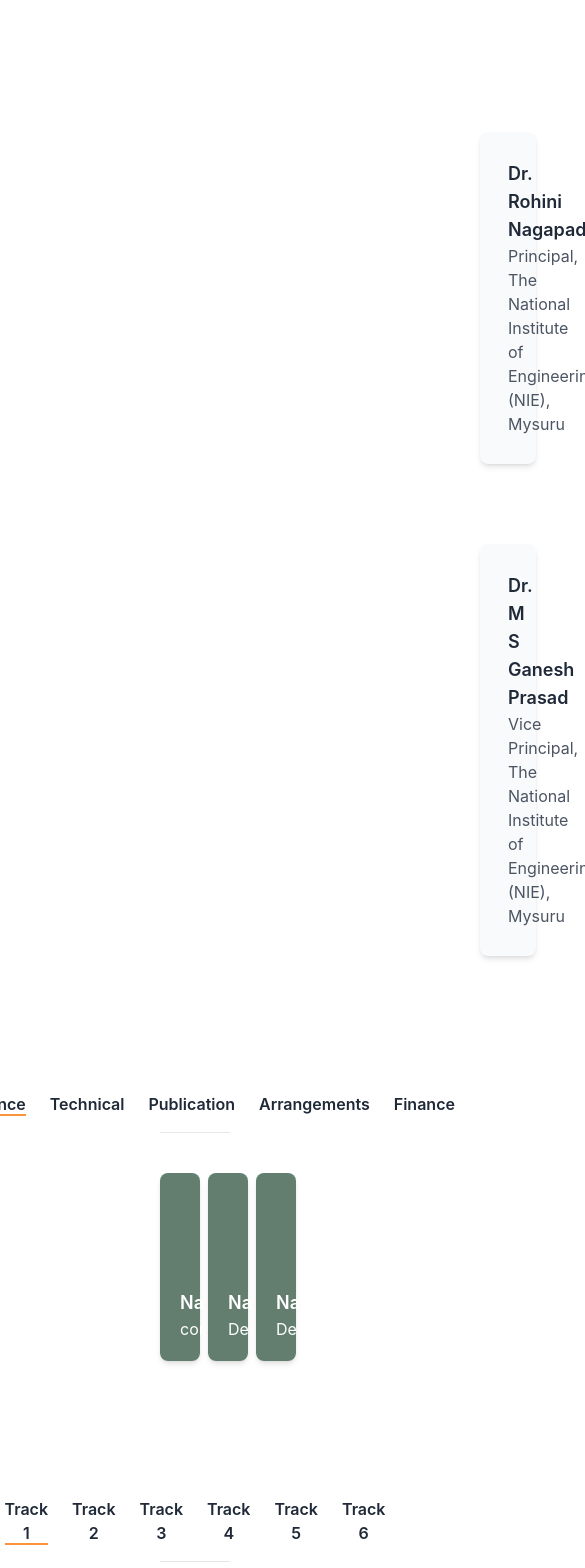
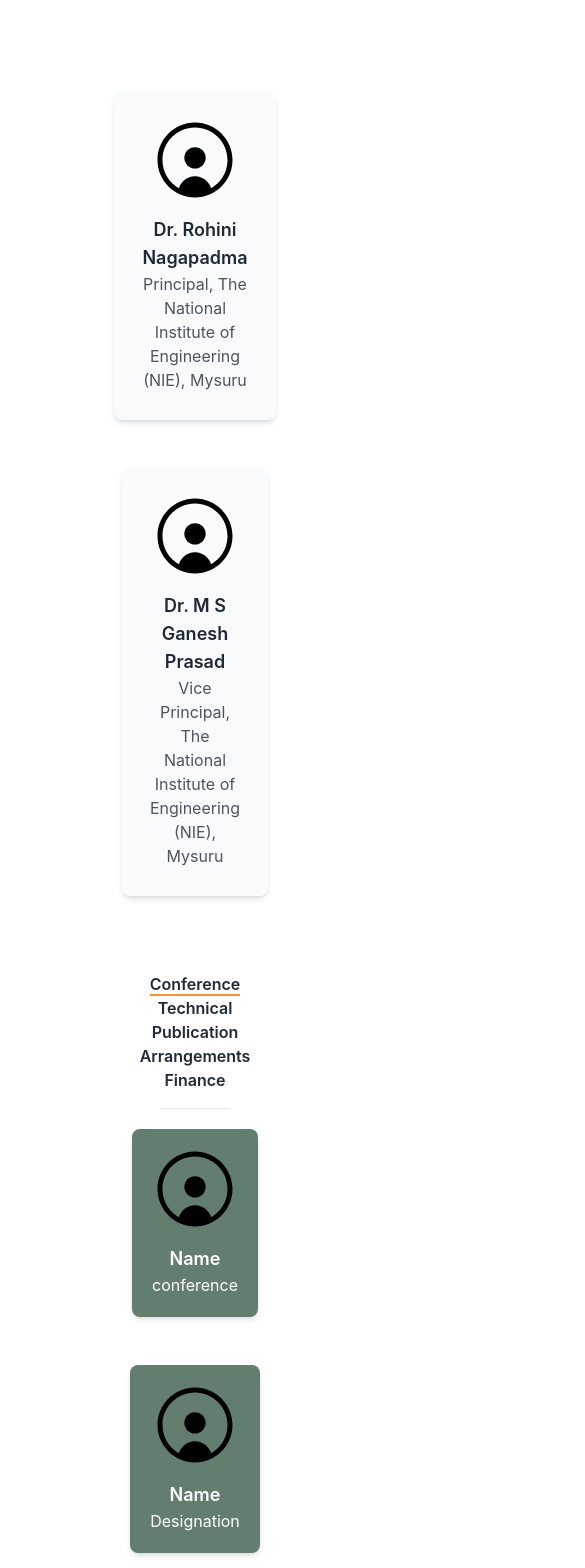
Before and after one commit to optimumsync/icst2025, a React (Create React App) app: page /committee in a window 390 px wide. Shown: the part 180-1748 px from the top of the page, 585 px wide, since content can reach past the window. Built offline with nearby package versions, Linux system fonts and the light colour scheme.

Commit message:
responsive-committee-page

```diff
--- a/src/components/Chiefpatron.jsx
+++ b/src/components/Chiefpatron.jsx
@@ -1,14 +1,17 @@
+import Profile from "../assets/profile.svg";
+
 const ChiefPatron = ({title, members}) => {
     return (
-        <section className="bg-white py-10 px-40">
+        <section className="bg-white py-5 px-40">
           {/* <h2 className="text-2xl font-bold text-center text-blue-900 mb-8">{title}</h2> */}
           {/* <Navbar key={title} links={links}/> */}
-          <ul className="grid grid-cols-1 sm:grid-cols-2 gap-20 py-10 px-80">
+          <ul className="flex justify-center flex-wrap gap-x-12 gap-y-12 py-5">
             {members.map((member, index) => (
               <li
                 key={index}
-                className="bg-gray-50 shadow-md p-7 rounded-lg text-center"
+                className="basis-1/3 bg-gray-50 shadow-md p-7 rounded-lg text-center"
               >
+                <img src={Profile} alt="Profile" className="w-20 h-20 mx-auto mb-4" />
                 <h4 className="text-lg font-semibold text-gray-800">{member.name}</h4>
                 <p className="text-gray-600">{member.designation}</p>
               </li>
--- a/src/components/Committee.jsx
+++ b/src/components/Committee.jsx
@@ -27,12 +27,12 @@
         },
         {
             title: "Conference Committee",
-            "Track 1": [{ name: "Name1", designation: "Designation" }],
-            "Track 2": [{ name: "Name2", designation: "Designation" }],
-            "Track 3": [{ name: "Name3", designation: "Designation" }],
-            "Track 4": [{ name: "Name4", designation: "Designation" }],
-            "Track 5": [{ name: "Name5", designation: "Designation" }],
-            "Track 6": [{ name: "Name6", designation: "Designation" }],
+            "Track1": [{ name: "Name1", designation: "Designation" }],
+            "Track2": [{ name: "Name2", designation: "Designation" }],
+            "Track3": [{ name: "Name3", designation: "Designation" }],
+            "Track4": [{ name: "Name4", designation: "Designation" }],
+            "Track5": [{ name: "Name5", designation: "Designation" }],
+            "Track6": [{ name: "Name6", designation: "Designation" }],
         },
         {
             title: "Organizing Committee",
@@ -55,7 +55,7 @@
         <div>
         <Navbar />
         {/* <section className="py-10 px-6 bg-blue-50"> */}
-            <h2 className="text-2xl font-bold text-center text-blue-900 mb-6 py-10">
+            <h2 className="text-2xl font-bold text-center text-go-green mb-6 py-10 ">
             Meet the Minds Behind the Mission
             </h2>
             {chiefPatrons.map((patron, index) => (
--- a/src/components/Committeemembers.jsx
+++ b/src/components/Committeemembers.jsx
@@ -1,4 +1,5 @@
 import Profile from "../assets/profile.svg";
+// import HorizontalScrollCards from "./Horizontal";
 import React, { useState } from "react";
 
 const CommitteeMembers = (props) => {
@@ -7,7 +8,7 @@
   const [startIndex, setStartIndex] = useState(0);
 
   // Number of cards per page (2 rows * 3 cards)
-  const cardsPerPage = 6;
+  const cardsPerPage = 4;
 
   // Handle navigation for the carousel
   const handlePrev = () => {
@@ -23,8 +24,8 @@
   const visibleMembers = props.role[activeLink].slice(startIndex, startIndex + cardsPerPage);
 
   return (
-    <section className="bg-white py-10 px-40 max-w-5xl mx-auto relative">
-      <nav className="flex justify-center items-center space-x-6 py-4 border-b border-gray-200">
+    <section className="bg-white py-5 px-40 max-w-5xl mx-auto relative">
+      <nav className="flex justify-center flex-wrap items-center py-4 border-b border-gray-200">
         {links.map((link) => (
           <button
             key={link}
@@ -32,8 +33,8 @@
               setActiveLink(link);
               setStartIndex(0); // Reset carousel index when switching categories
             }}
-            className={`relative text-gray-800 font-semibold ${
-              activeLink === link ? "text-black" : "text-gray-600"
+            className={`ml-4 mr-4 relative text-gray-800 font-semibold ${
+              activeLink === link ? "text-black" : "text-gray-800"
             }`}
           >
             {link}
@@ -51,7 +52,7 @@
             <button
               onClick={handlePrev}
               disabled={startIndex === 0}
-              className={`absolute left-[-60px] top-1/2 transform -translate-y-1/2 bg-gogreen/80 hover:bg-gogreen text-white p-3 rounded-full ${
+              className={`absolute left-[60px] sm:left-[10px] top-1/2 transform -translate-y-1/2 bg-gogreen/80 hover:bg-gogreen text-white p-3 rounded-full ${
                 startIndex === 0 ? "opacity-50 cursor-not-allowed" : ""
               }`}
             >
@@ -60,7 +61,7 @@
             <button
               onClick={handleNext}
               disabled={startIndex + cardsPerPage >= props.role[activeLink].length}
-              className={`absolute right-[-60px] top-1/2 transform -translate-y-1/2 bg-gogreen/80 hover:bg-gogreen text-white p-3 rounded-full ${
+              className={`absolute right-[60px] sm:right-[10px] top-1/2 transform -translate-y-1/2 bg-gogreen/80 hover:bg-gogreen text-white p-3 rounded-full ${
                 startIndex + cardsPerPage >= props.role[activeLink].length
                   ? "opacity-50 cursor-not-allowed"
                   : ""
@@ -72,11 +73,11 @@
         )}
 
         {/* Cards Grid */}
-        <ul className="grid grid-cols-3 gap-x-12 gap-y-12 py-10">
+        <ul className="flex justify-center flex-wrap gap-x-12 gap-y-12 py-5">
           {visibleMembers.map((member, index) => (
             <li
               key={index}
-              className="bg-gogreen/80 shadow-md p-5 rounded-lg text-center"
+              className="basis-1/3 bg-gogreen/80 shadow-md p-5 rounded-lg text-center"
             >
               <img src={Profile} alt="Profile" className="w-20 h-20 mx-auto mb-4" />
               <h4 className="text-lg font-semibold text-white">
@@ -93,4 +94,6 @@
     </section>
   );
 }
+
+
 export default CommitteeMembers;
```
